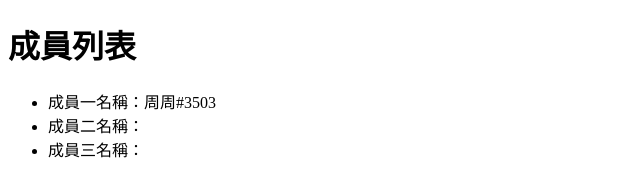
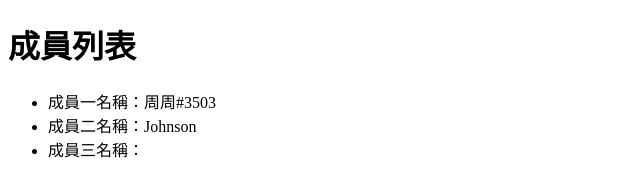
Before and after one commit to JHOUJHOU/git_test_0906_4, a plain HTML site: page index.html in a window 1280 px wide. Shown: the full height of the page, 0-640 px from the left. Drawn offline with Linux system fonts and the light colour scheme.

Commit message:
update: 新增成員B

```diff
--- a/index.html
+++ b/index.html
@@ -1,16 +1,19 @@
 <!DOCTYPE html>
 <html lang="en">
+
 <head>
   <meta charset="UTF-8">
   <meta name="viewport" content="width=device-width, initial-scale=1.0">
   <title>Document</title>
 </head>
+
 <body>
   <h1>成員列表</h1>
-    <ul>
-        <li>成員一名稱：周周#3503</li>
-        <li>成員二名稱：</li>
-        <li>成員三名稱：</li>
-    </ul>
+  <ul>
+    <li>成員一名稱：周周#3503</li>
+    <li>成員二名稱：Johnson</li>
+    <li>成員三名稱：</li>
+  </ul>
 </body>
+
 </html>
```
